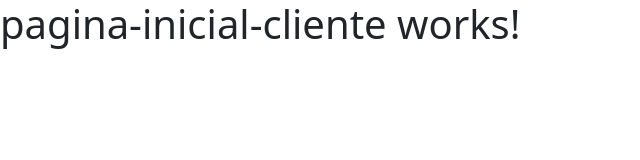
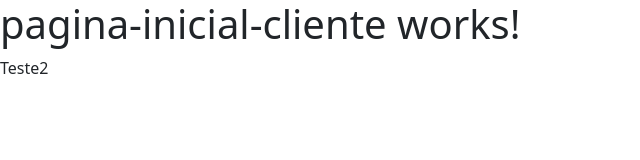
Before and after one commit to GustavoNielsen/Trab_Web2, an Angular app in the folder trab-web2/: page /paginainicialcliente in a window 1280 px wide. Shown: the top 160 px of the page, without its empty margins (0-640 px from the left). Built offline with nearby package versions, Linux system fonts and the light colour scheme.

Commit message:
Atualização pagina cliente

```diff
--- a/trab-web2/src/app/pages/pagina-inicial-cliente/pagina-inicial-cliente.component.html
+++ b/trab-web2/src/app/pages/pagina-inicial-cliente/pagina-inicial-cliente.component.html
@@ -1,2 +1,3 @@
 
 	<h1>pagina-inicial-cliente works!</h1>
+	<p>Teste2</p>
```
